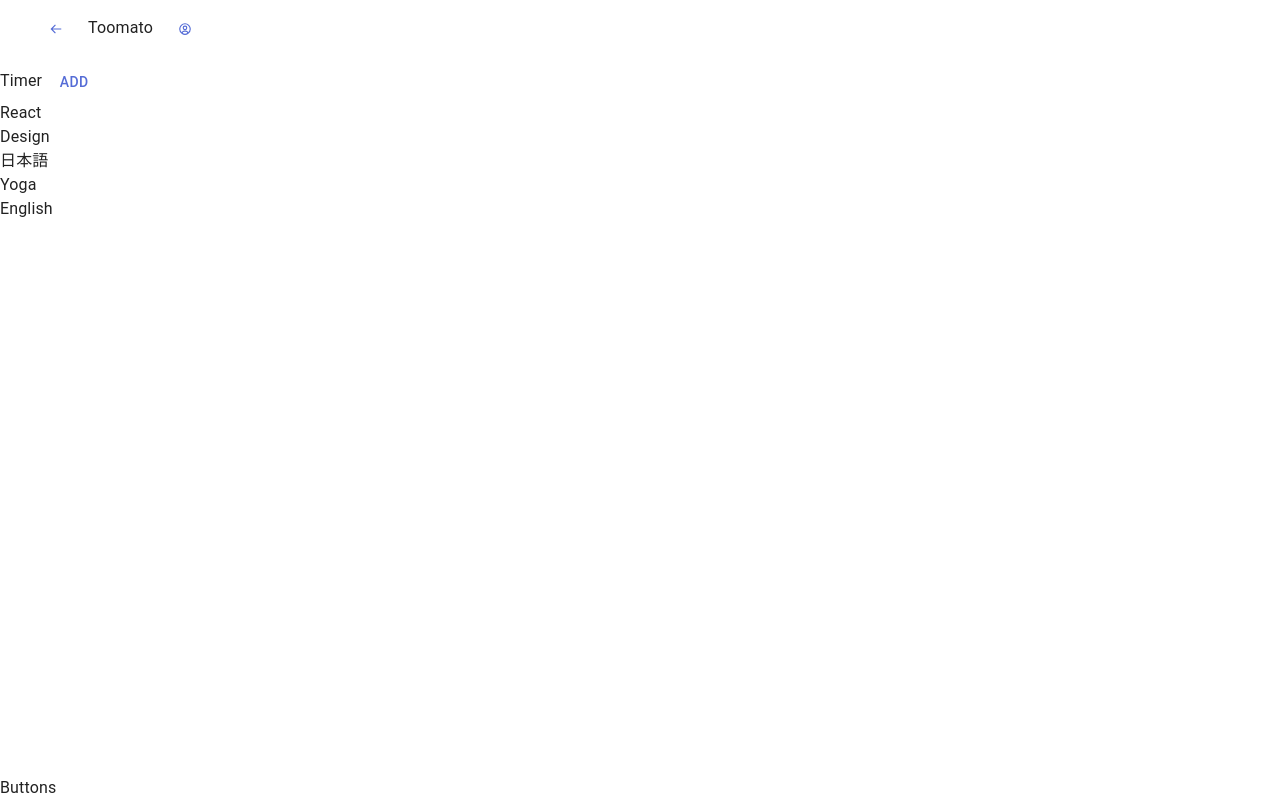
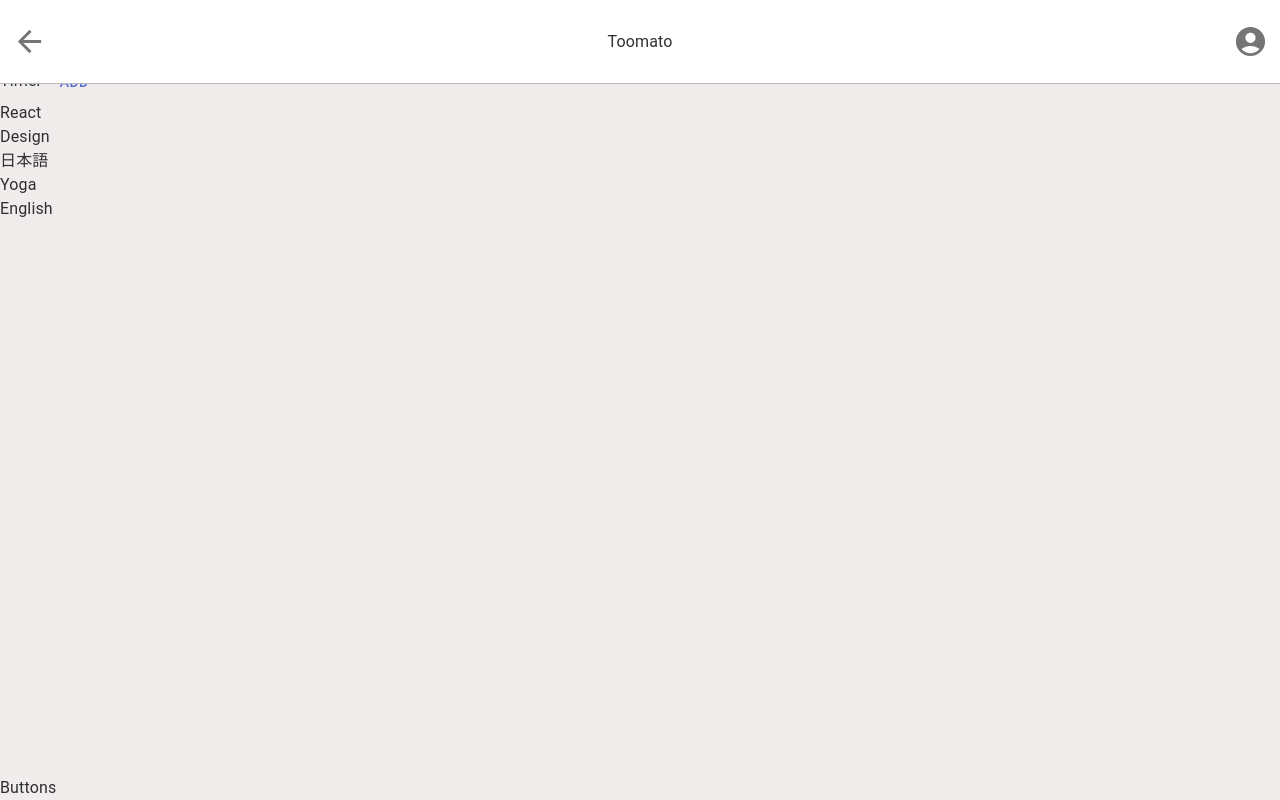
Before and after one commit to Marchinka/toomato, a React (Create React App) app in the folder fe/: page /timer in a window 1280 px wide. Built offline with nearby package versions, Linux system fonts and the light colour scheme.

Commit message:
mui seems better

```diff
--- a/fe/package.json
+++ b/fe/package.json
@@ -5,6 +5,7 @@
   "dependencies": {
     "@emotion/react": "^11.10.4",
     "@emotion/styled": "^11.10.4",
+    "@mui/icons-material": "^5.10.9",
     "@mui/material": "^5.10.9",
     "@testing-library/jest-dom": "^5.16.5",
     "@testing-library/react": "^13.4.0",
@@ -15,7 +16,6 @@
     "@types/react-dom": "^18.0.6",
     "react": "^18.2.0",
     "react-dom": "^18.2.0",
-    "react-icons": "^4.6.0",
     "react-router-dom": "^6.4.2",
     "react-scripts": "5.0.1",
     "rxjs": "^7.5.7",
--- a/fe/src/Components/Organisms/Navbar.tsx
+++ b/fe/src/Components/Organisms/Navbar.tsx
@@ -1,11 +1,26 @@
 import { ToomatoLogo } from "../Molecules/ToomatoLogo";
-import { BiArrowBack, BiUserCircle } from "react-icons/bi";
-import { Box, Button } from "@mui/material";
+import { Box, Button, IconButton, SxProps, Theme } from "@mui/material";
+import ArrowBackIcon from '@mui/icons-material/ArrowBack';
+import AccountCircleIcon from '@mui/icons-material/AccountCircle';
+import { NEUTRALS } from "../../Theme/Colors";
+
+const style: SxProps<Theme> = {
+    padding: "12px 0px 12px 0px",
+    display: "flex",
+    justifyContent: 'space-between',
+    alignItems: 'center',
+    background: NEUTRALS.WHITE,
+    borderBottom: `1px solid ${NEUTRALS.B400}`
+}
 
 export const Navbar = () => {
-    return <Box pt={"16px"} pb={"16px"} pl={"24px"} pr={"24px"}>
-                    <Button><BiArrowBack/></Button>
+    return <Box sx={style}>
+                    <IconButton size="large">
+                        <ArrowBackIcon fontSize="large" />
+                    </IconButton>
                     <ToomatoLogo />
-                    <Button><BiUserCircle /></Button>
+                    <IconButton size="large">
+                        <AccountCircleIcon  fontSize="large" />
+                    </IconButton>
             </Box>
 };
--- a/fe/src/Components/Templates/Layout.tsx
+++ b/fe/src/Components/Templates/Layout.tsx
@@ -1,4 +1,4 @@
-import { Box } from "@mui/material";
+import { Box, useTheme } from "@mui/material";
 import { NEUTRALS } from "../../Theme/Colors";
 
 interface Props {
@@ -27,6 +27,8 @@ const footerCss = {
 };
 
 export const Layout = (props: Props) => {
+    const theme = useTheme();
+
     return  <Box>
                 <Box sx={headerCss}>
                     {props.header}
--- a/fe/src/Theme/AppTheme.ts
+++ b/fe/src/Theme/AppTheme.ts
@@ -1,9 +1,26 @@
 import { red } from '@mui/material/colors';
 import { createTheme } from '@mui/material/styles';
+import { NEUTRALS } from './Colors';
 
-// Create a theme instance.
+declare module '@mui/material/styles' {
+  interface Theme {
+    neutrals: {
+      danger: string;
+    };
+  }
+  // allow configuration using `createTheme`
+  interface ThemeOptions {
+    neutrals?: {
+      danger?: string;
+    };
+  }
+}
+
 export const THEME = createTheme({
   palette: {
+    background: {
+      default: NEUTRALS.B100
+    },
     primary: {
       main: '#556cd6',
     },
@@ -13,5 +30,9 @@ export const THEME = createTheme({
     error: {
       main: "#CD0E0E",
     },
+    text: {
+      primary: NEUTRALS.B900
+    }
   },
+  neutrals: {}
 });
```
Also changed, not shown: 1 other file (tests, documents, lock files or other folders).
